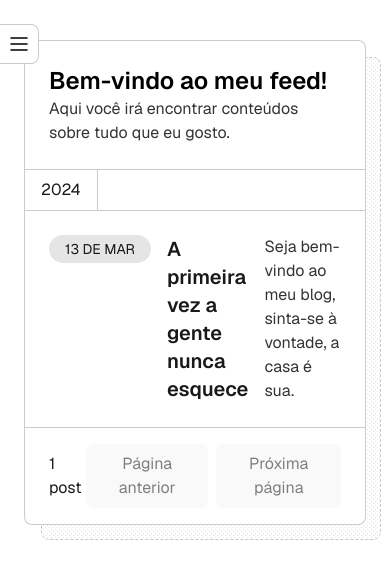
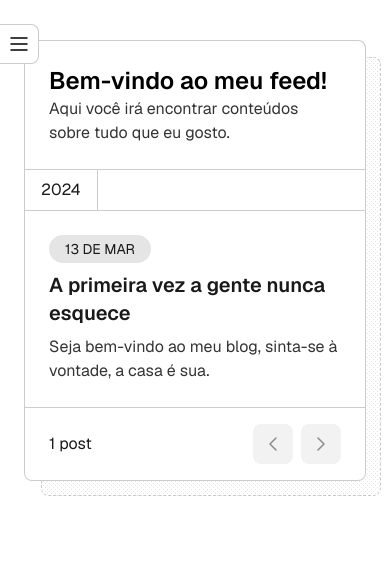
Before and after one commit to Bielframos/my-personal-blog, a Next.js app: page /feed in a window 390 px wide. Shown: the top 578 px of the page. Built offline with nearby package versions, Linux system fonts and the light colour scheme; no server answers.

Commit message:
Making the feed responsive

```diff
--- a/app/(subpages)/feed/page.tsx
+++ b/app/(subpages)/feed/page.tsx
@@ -1,10 +1,11 @@
-import { Button } from "@/components/ui/button"
+import { Button, style as buttonStyle } from "@/components/ui/button"
 import { Card } from "@/components/ui/card"
 import cn from "@/lib/utils/cn"
 import { formatDate } from "@/lib/utils/format-date"
 import { POSTS_DIRECTORY } from "@/lib/variables/paths"
 import { promises as fs } from "fs"
 import matter from "gray-matter"
+import { ChevronLeft, ChevronRight } from "lucide-react"
 import { Metadata } from "next"
 import Link from "next/link"
 import path from "path"
@@ -77,14 +78,14 @@ export default async function Feed({
           })}
         </nav>
 
-        <div>
+        <div className="divide-y">
           {posts.map(({ slug, title, description, publishedAt }) => {
             const date = formatDate(publishedAt)
 
             return (
               <Link key={slug} href={"/feed/" + currentYear + "/" + slug}>
-                <article className="p-6 hover:bg-black-1 dark:hover:bg-white-1 grid grid-cols-[auto,1fr,1fr] auto-rows-min gap-4">
-                  <div className="uppercase text-sm rounded-full px-4 py-1 bg-black-2 dark:bg-white-2 h-fit">
+                <article className="p-6 hover:bg-black-1 dark:hover:bg-white-1 grid md:grid-cols-[auto,1fr,1fr] auto-rows-min gap-2 md:gap-4">
+                  <div className="uppercase text-sm rounded-full px-4 py-1 bg-black-2 dark:bg-white-2 h-fit w-fit">
                     {date}
                   </div>
                   <h3 className="font-semibold text-xl">{title}</h3>
@@ -102,15 +103,21 @@ export default async function Feed({
           <div className="flex gap-2">
             <Link
               href={`?y=${currentYear}&p=${currentPage - 1}`}
-              className={cn(currentPage === 1 && "pointer-events-none")}
+              className={cn(
+                buttonStyle({ variant: "secondary", size: "icon" }),
+                currentPage === 1 && "pointer-events-none opacity-50"
+              )}
             >
-              <Button disabled={currentPage === 1}>Página anterior</Button>
+              <ChevronLeft />
             </Link>
             <Link
-              href={`?y=${currentYear}&p=${currentPage + 1}`}
-              className={cn(currentPage === pagesCount && "pointer-events-none")}
+              href={`?y=${currentYear}&p=${currentPage - 1}`}
+              className={cn(
+                buttonStyle({ variant: "secondary", size: "icon" }),
+                currentPage === pagesCount && "pointer-events-none opacity-50"
+              )}
             >
-              <Button disabled={currentPage === pagesCount}>Próxima página</Button>
+              <ChevronRight />
             </Link>
           </div>
         </footer>
```
